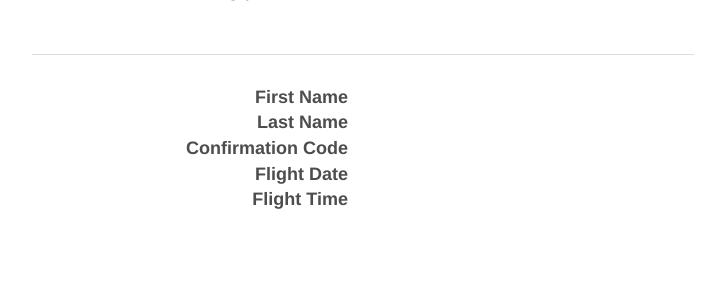
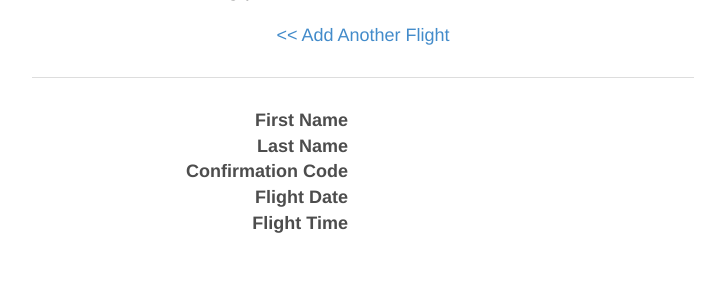
Before and after one commit to dvdhpkns/swautocheckin, a Django app: template swautocheckin/templates/success.html in a window 1280 px wide. Shown: the part 405-692 px from the top of the page, without its empty margins (277-1002 px from the left). Run offline with Django 3.2, Linux system fonts and the light colour scheme; the template is opened without the code that fills it, so the values that code supplies are empty; some libraries are stand-ins or nearby versions.

Commit message:
Add link to create another reservation to success page

```diff
--- a/swautocheckin/templates/success.html
+++ b/swautocheckin/templates/success.html
@@ -14,6 +14,9 @@
 
             <p class="lead ">You can sit back and relax &#8212 we will automatically check you in 24 hours before takeoff.
                 An email will be sent to <strong>{{ reservation.passenger.email }}</strong> with your boarding pass.</p>
+        </div>
+        <div class="col-md-8 col-md-offset-2" style="text-align:center">
+            <a href="{% url 'reservation' reservation.passenger.uuid %}"><< Add Another Flight</a>
         </div>
     </div>
     <div class="row res-dets">
```
